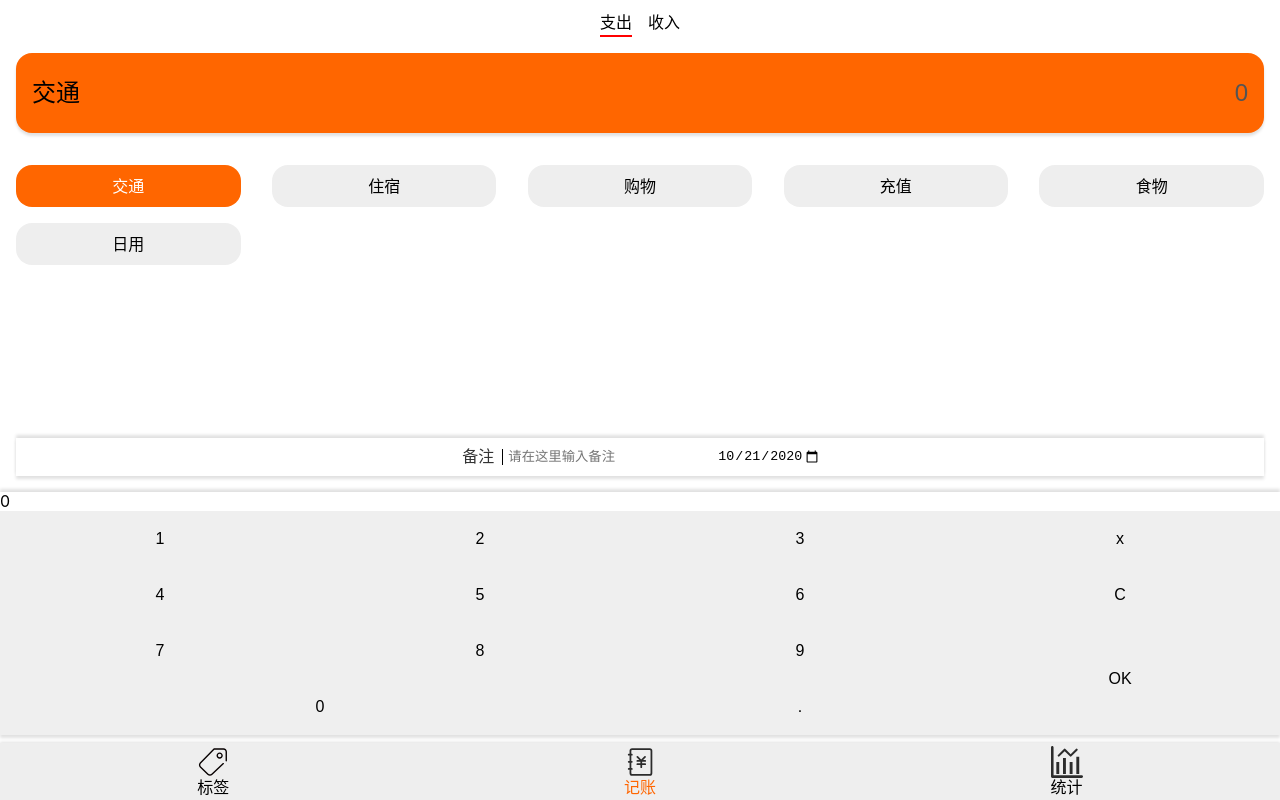
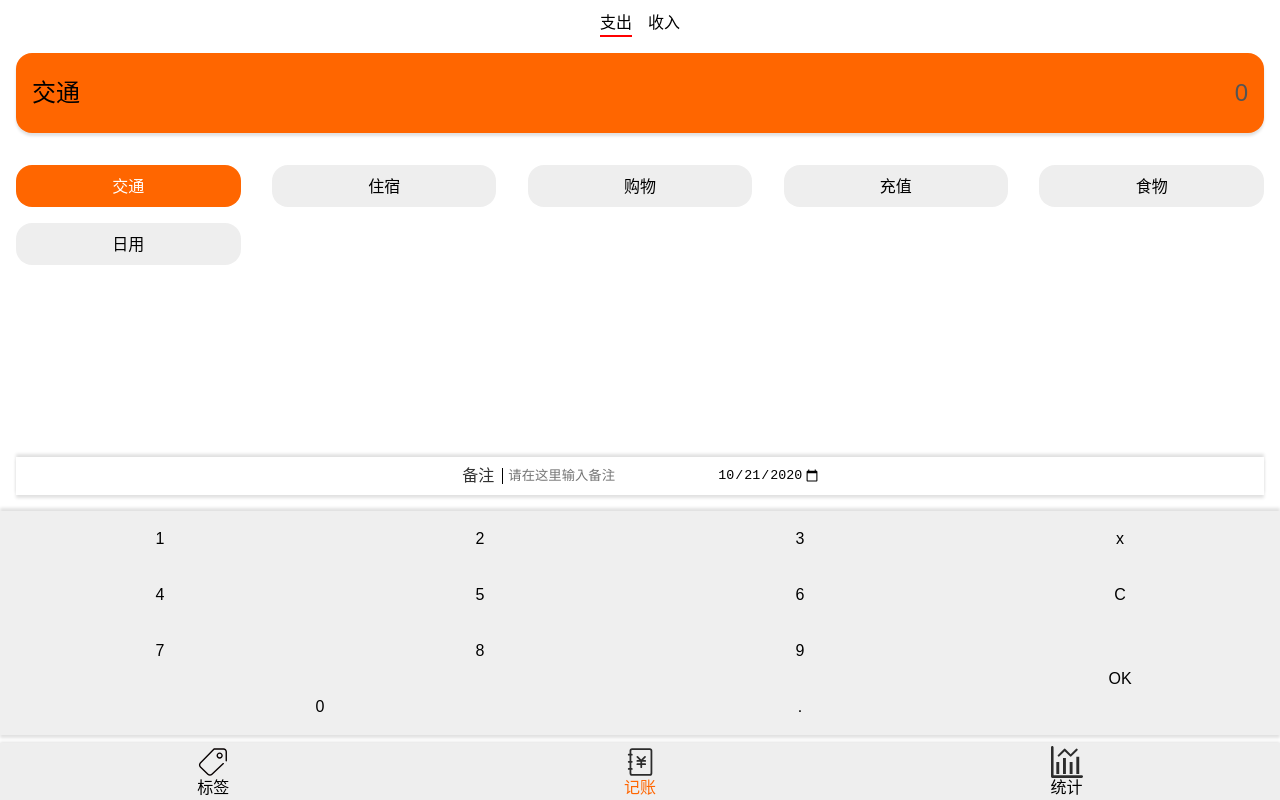
Before and after one commit to zhang4417/bookkeeper-react, a React app: page /#/money in a window 1280 px wide. Built offline with nearby package versions, Linux system fonts and the light colour scheme.

Commit message:
删除无用logo

```diff
--- a/src/view/Money.tsx
+++ b/src/view/Money.tsx
@@ -1,4 +1,4 @@
-import React, { createContext, useState } from "react";
+import React, { useState } from "react";
 import Layout from "components/Layout";
 
 import { Switchboard } from "view/money/Switchboard";
--- a/src/view/money/Note.tsx
+++ b/src/view/money/Note.tsx
@@ -50,7 +50,6 @@ function Note() {
             setNote(noteRef.current.value)
         }
     }
-    console.log(dates)
     return (
         <Wrapper>
             <label>
--- a/src/view/money/Pad.tsx
+++ b/src/view/money/Pad.tsx
@@ -62,7 +62,6 @@ function Pad() {
     }, [output])
     return (
         <Wrapper onClick={printCash}>
-            <div>{output}</div>
             <button>1</button>
             <button>2</button>
             <button>3</button>
--- a/src/view/money/TagList.tsx
+++ b/src/view/money/TagList.tsx
@@ -43,6 +43,7 @@ function TagList() {
     }
     useEffect(() => {
         setPadTag!(selectedTag)
+        // eslint-disable-next-line react-hooks/exhaustive-deps
     }, [selectedTag])
     return (
         <Wrapper>
```
